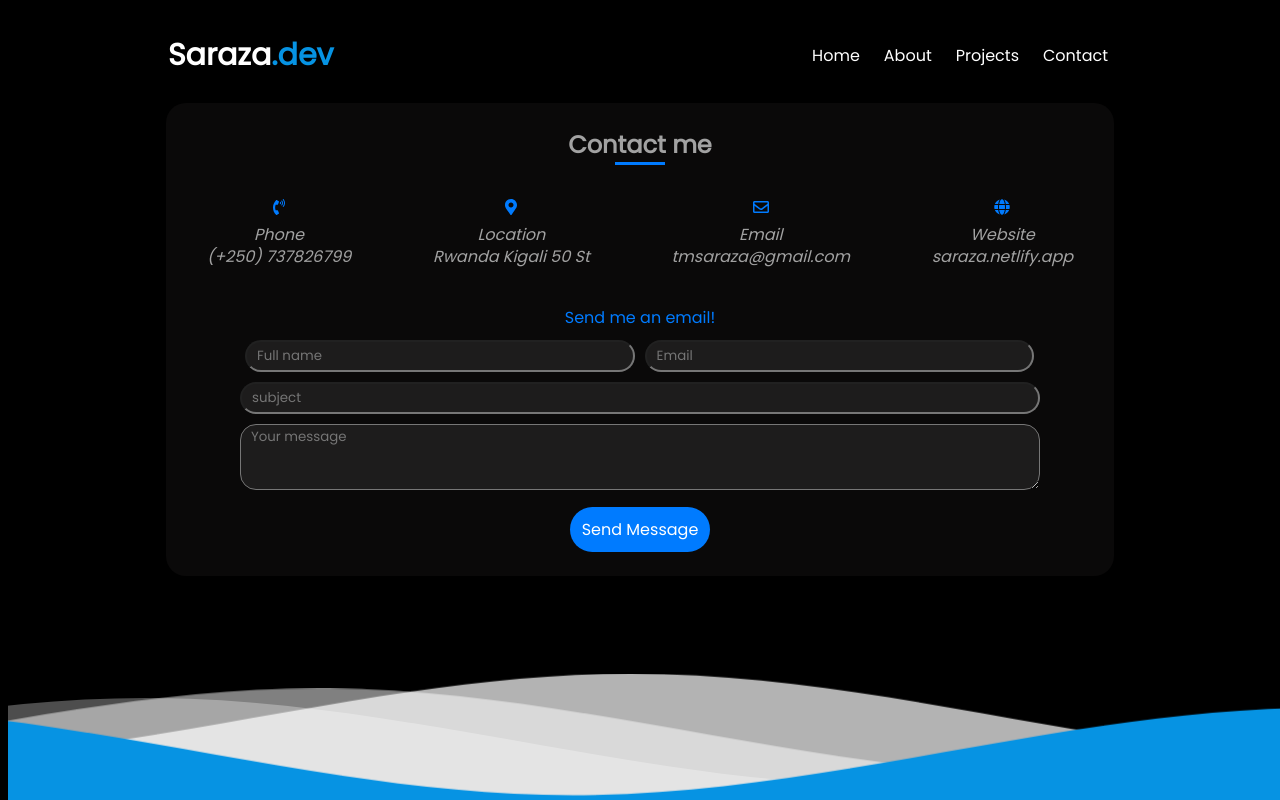
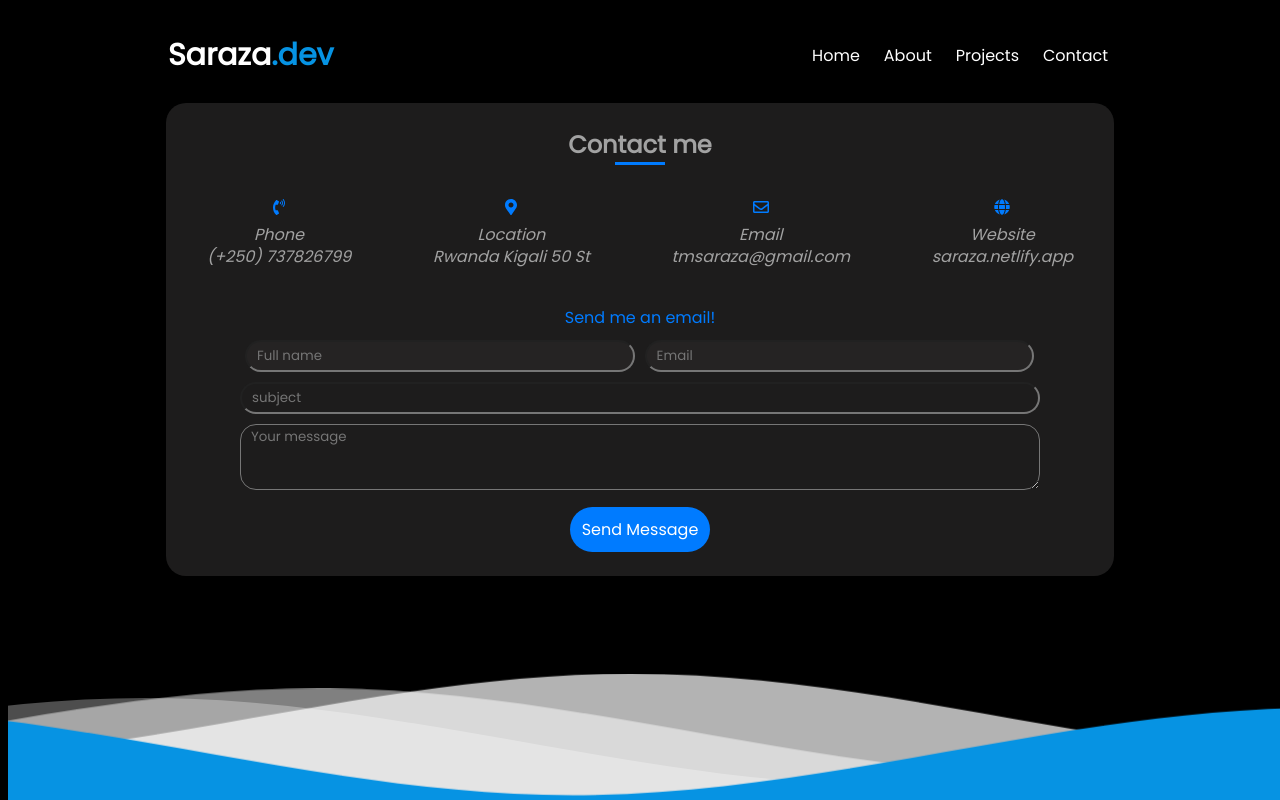
Before and after one commit to sarazaToussaint/Saraza-dev, a React (Create React App) app: page /Contact in a window 1280 px wide. Built offline with nearby package versions, Linux system fonts and the light colour scheme.

Commit message:
Make some changes on the contact page

```diff
--- a/src/components/Contact.module.css
+++ b/src/components/Contact.module.css
@@ -1,5 +1,5 @@
 .contactContainer {
-  background-color: rgba(161, 139, 139, 0.063);
+  background-color: #1d1c1c;
   width: 75%;
   margin: auto;
   padding: 4px 0;
@@ -49,7 +49,10 @@ input {
   width: 48.7%;
   outline: none;
   margin: 0 5px;
-  background-color: #1d1c1c;
+  background-color: rgba(161, 139, 139, 0.063);
+
+  /* background-color: #1d1c1c; */
+
   color: #fff;
 }
 
```
